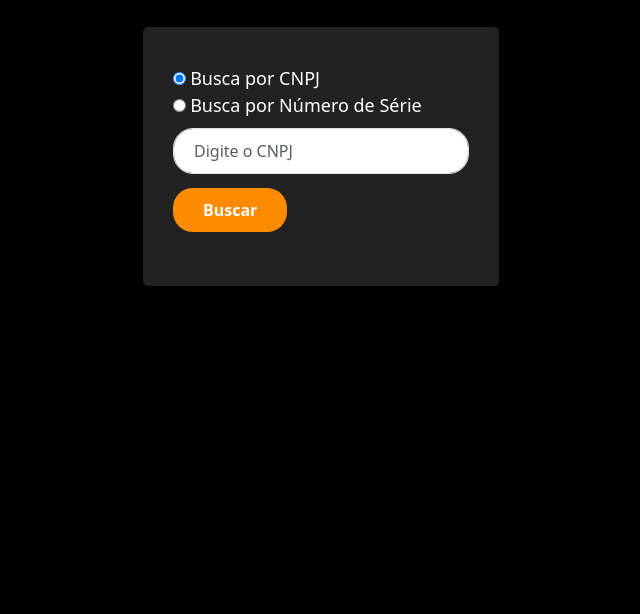
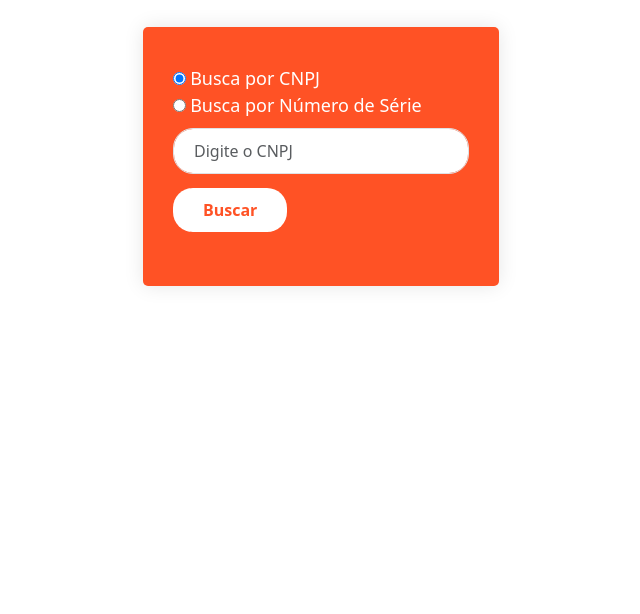
Before and after one commit to RarImpressoras/SolicitarChamados, a plain HTML site: page index.html in a window 1280 px wide. Shown: the part 186-800 px from the top of the page, without its empty margins (319-959 px from the left). Drawn offline with nearby package versions, Linux system fonts and the light colour scheme.

Commit message:
Add files via upload

```diff
--- a/css/styles.css
+++ b/css/styles.css
@@ -1,12 +1,12 @@
 body {
-  background-color: #000;
+  background-color: #ffffff;
 }
 
 .login-form {
   padding: 30px;
   border-radius: 5px;
   box-shadow: 0px 0px 20px rgba(0, 0, 0, 0.1);
-  background-color: #222;
+  background-color: #ff5225;
   position: relative; /* Adicionado */
 }
 
@@ -53,12 +53,15 @@ h2 {
 .btn {
   font-size: 16px;
   font-weight: bold;
-  background-color: #ff8c00;
+  background-color: #ffffff;
   border: none;
   border-radius: 20px;
   padding: 10px 30px;
-  color: #fff;
+  color: #ff5225;
   transition: background-color 0.3s;
+}
+caption{
+  color: white;
 }
 .btn2 {
   font-size: 16px;
```
